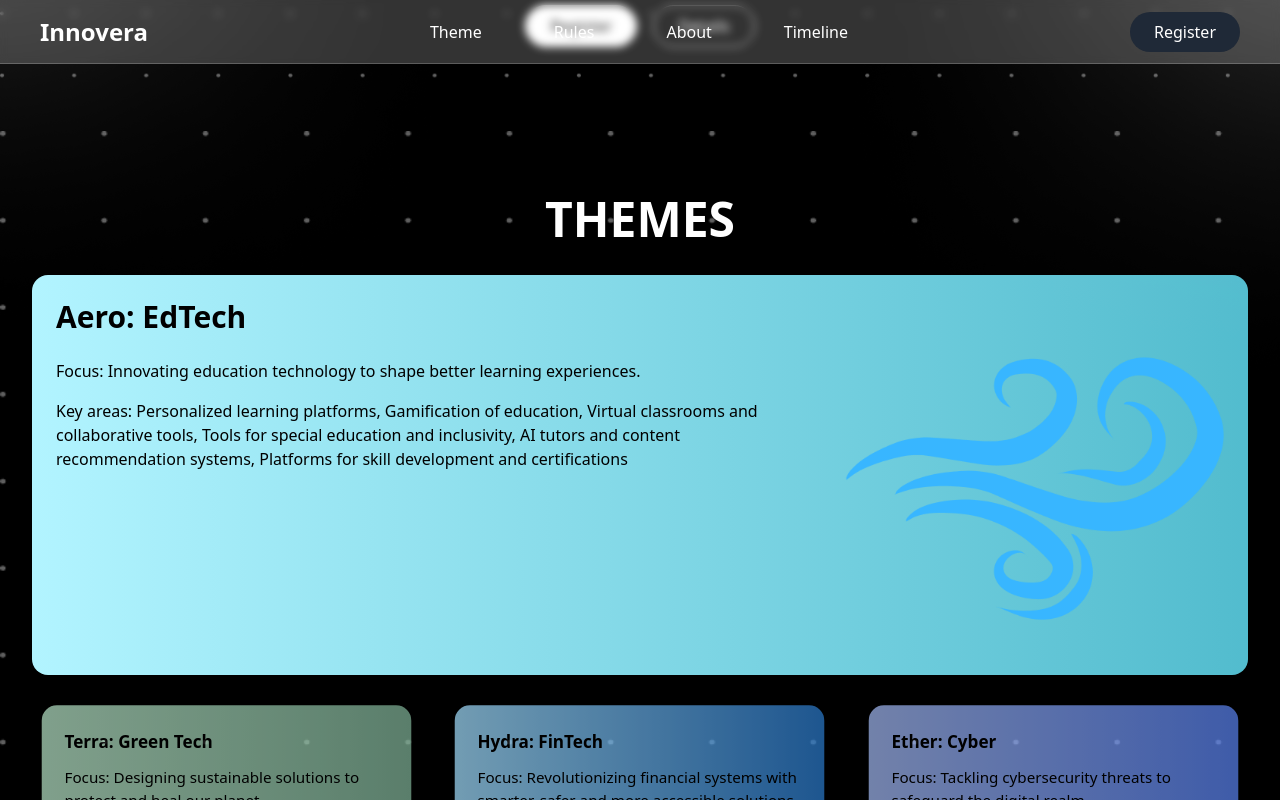
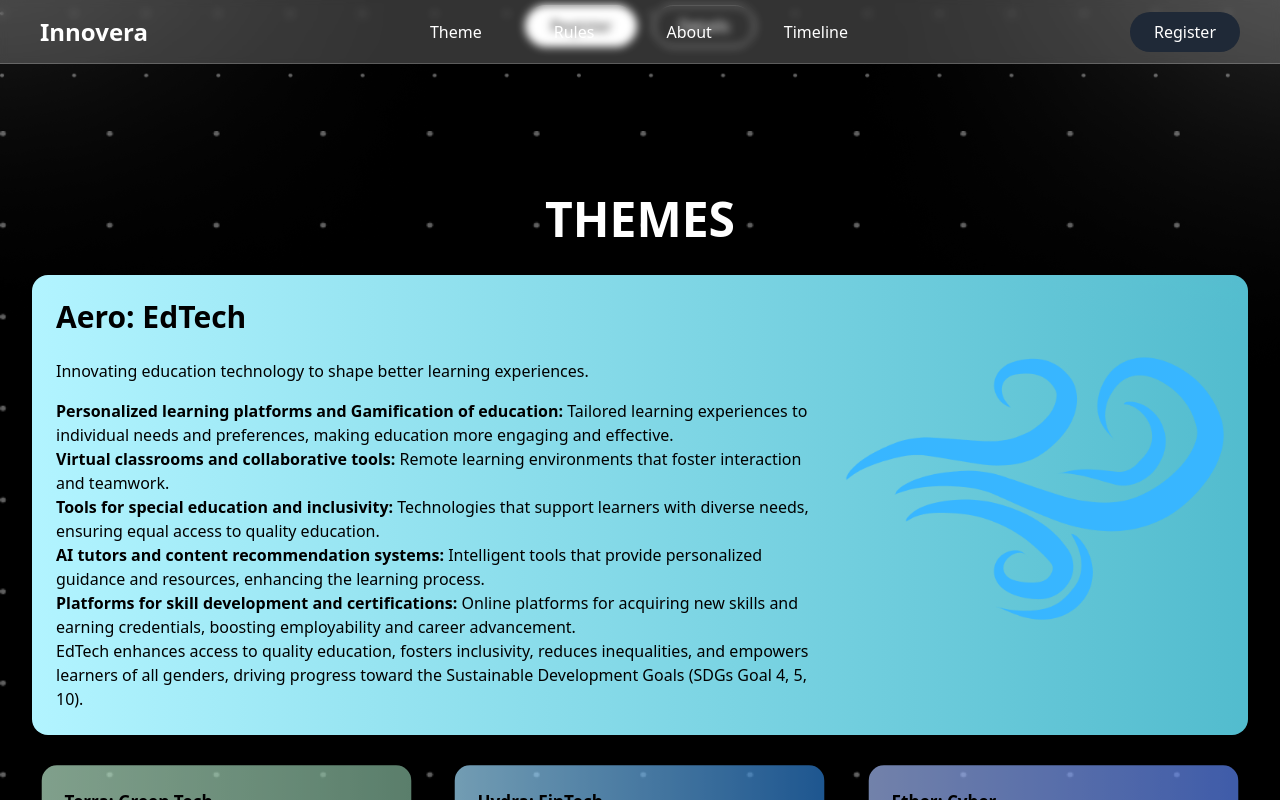
Before and after one commit to anni02th/Innovera, a React (Vite) app in the folder Innovera-me/: page / in a window 1280 px wide. Both pictures are taken after a click on the element 226 px from the left and 1069 px from the top of the page. Shown: the part 669-1469 px from the top of the page. Built offline with nearby package versions, Linux system fonts and the light colour scheme.

Commit message:
working..

```diff
--- a/Innovera-me/src/components/Navbar.jsx
+++ b/Innovera-me/src/components/Navbar.jsx
@@ -40,26 +40,28 @@ const DesktopMenu = ({ scrolled }) => (
     ))}
   </div>
 );
-
-// Mobile Menu Component
+// Mobile Menu Component - Updated
 const MobileMenu = ({ isOpen, onClose }) => (
   <div
-    className={`fixed top-0 left-0 w-3/4 h-full bg-black text-white shadow-lg z-50 md:hidden transform transition-transform duration-300 ${
+    className={`fixed top-16 left-0 w-full h-[calc(100vh-4rem)] bg-black/95 text-white shadow-lg z-[60] md:hidden transform transition-transform duration-300 ${
       isOpen ? "translate-x-0" : "-translate-x-full"
     }`}
   >
-    <div className="flex h-16 justify-between items-center px-4 py-3 border-b border-white/20">
-      <div className="text-lg font-bold">Menu</div>
-      <button className="text-white text-2xl" onClick={onClose}>
+    <div className="flex flex-col h-full">
+      <div className="flex justify-end p-4">
+        <button
+          className="text-white text-2xl hover:text-gray-300 transition-colors"
+          onClick={onClose}
+        >
           <FaTimes />
         </button>
       </div>
-    <div className="flex-1 flex bg-black flex-col justify-center gap-4 px-4">
+      <div className="flex-1 flex flex-col items-center gap-6 px-4">
         {navItems.map((item) => (
           <NavLink
             key={item.to}
             to={item.to}
-          className="hover:bg-gray-700 hover:text-white"
+            className="text-2xl hover:text-gray-300 transition-colors"
             onClick={onClose}
           >
             {item.name}
@@ -67,15 +69,15 @@ const MobileMenu = ({ isOpen, onClose }) => (
         ))}
         <Link
           to="https://unstop.com/p/innov-era-national-level-hackathon-kkwagh-college-of-engineering-and-researchnashik-1374664"
-        className="bg-gray-800 text-white hover:bg-gray-600 text-center"
+          className="text-2xl px-8 py-3 w-40 bg-white/10 hover:bg-white/20 rounded-full transition-colors"
           onClick={onClose}
         >
           Register
         </Link>
       </div>
     </div>
+  </div>
 );
-
 // Navbar Component
 const Navbar = () => {
   const [sidebarOpen, setSidebarOpen] = useState(false);
--- a/Innovera-me/src/components/element/ThemeCard.jsx
+++ b/Innovera-me/src/components/element/ThemeCard.jsx
@@ -5,38 +5,134 @@ const themes = [
     title: "Aero: EdTech",
     gradient: "bg-gradient-to-r from-[#B2F4FF] to-[#52BCCE]",
     image: "/wind.png",
-    description: "Focus: Innovating education technology to shape better learning experiences.",
-    additionalContent: "Key areas: Personalized learning platforms, Gamification of education, Virtual classrooms and collaborative tools, Tools for special education and inclusivity, AI tutors and content recommendation systems, Platforms for skill development and certifications",
+    description: "Innovating education technology to shape better learning experiences.",
+    additionalContent: (
+      <>
+        <p>
+          <b>Personalized learning platforms and Gamification of education:</b> Tailored learning experiences to individual needs and preferences, making education more engaging and effective.
+        </p>
+        <p>
+          <b>Virtual classrooms and collaborative tools:</b> Remote learning environments that foster interaction and teamwork.
+        </p>
+        <p>
+          <b>Tools for special education and inclusivity:</b> Technologies that support learners with diverse needs, ensuring equal access to quality education.
+        </p>
+        <p>
+          <b>AI tutors and content recommendation systems:</b> Intelligent tools that provide personalized guidance and resources, enhancing the learning process.
+        </p>
+        <p>
+          <b>Platforms for skill development and certifications:</b> Online platforms for acquiring new skills and earning credentials, boosting employability and career advancement.
+        </p>
+        <p>EdTech enhances access to quality education, fosters inclusivity, reduces inequalities, and empowers learners of all genders, driving progress toward the Sustainable Development Goals (SDGs Goal 4, 5, 10).</p>
+      </>
+    ),
   },
   {
     title: "Terra: Green Tech",
     gradient: "bg-gradient-to-r from-[#B7E4C7] to-[#81B499]",
     image: "/ground.png",
-    description: "Focus: Designing sustainable solutions to protect and heal our planet.",
-    additionalContent: "Key areas:Renewable energy solutions (solar, wind, etc.), Waste management and recycling innovations, Smart agriculture and water management, Carbon footprint reduction technologies, Eco-friendly transportation systems",
+    description: "Designing sustainable solutions to protect and heal our planet.",
+    additionalContent: (
+      <>
+        <p>
+          <b>Renewable energy solutions (solar, wind, etc.):</b> Technologies that harness clean energy sources to reduce reliance on fossil fuels and mitigate climate change.
+        </p>
+        <p>
+          <b>Solid and E-waste management and recycling innovations:</b> Efficient systems for managing and repurposing waste, minimizing environmental impact.
+        </p>
+        <p>
+          <b>Smart agriculture and water management:</b> Sustainable practices that optimize resource use in agriculture, ensuring food security while protecting the environment.
+        </p>
+        <p>
+          <b>Eco-friendly transportation systems:</b> Innovative transportation solutions that reduce emissions and promote sustainable mobility.
+        </p>
+         <p>
+          <b>Green building and sustainable construction practices:</b> Environmentally conscious building design and construction methods that minimize resource consumption and environmental impact.
+        </p>
+        <p>Green technologies drive climate action, promote clean energy, foster responsible consumption, and safeguard ecosystems, advancing the Sustainable Development Goals (SDGs Goal 7, 11, 12, 13, 15).</p>
+      </>
+    ),
   },
   {
     title: "Hydra: FinTech",
     gradient: "bg-gradient-to-r from-[#A3DFFF] to-[#2B7BCD]",
     image: "/water.png",
-    description: "Focus: Revolutionizing financial systems with smarter, safer and more accessible solutions.",
-    additionalContent: "Key areas:Digital payments and wallets, Blockchain and cryptocurrency innovations, Fraud detection and prevention systems, Investment and wealth management platforms, Financial inclusion and accessibility tools, Banking automation using AI/ML.",
+    description: "Revolutionizing financial systems with smarter, safer, and more accessible solutions.",
+    additionalContent: (
+      <>
+        <p>
+          <b>Digital payments and wallets:</b> Secure and convenient electronic payment methods that streamline transactions and enhance financial inclusion.
+        </p>
+        <p>
+          <b>Blockchain and cryptocurrency innovations:</b> Decentralized technologies that enable secure and transparent financial transactions, potentially transforming the financial landscape.
+        </p>
+        <p>
+          <b>Fraud detection and prevention systems:</b> Advanced technologies that detect and prevent fraudulent financial activities, ensuring the integrity of financial systems.
+        </p>
+        <p>
+          <b>Financial inclusion and accessibility tools:</b> Solutions that provide financial services to underserved populations, promoting economic empowerment and reducing inequality.
+        </p>
+        <p>
+          <b>Banking automation using AI/ML:</b> Artificial intelligence and machine learning applications that automate banking processes, improving efficiency and customer experience.
+        </p>
+        <p>FinTech accelerates financial inclusion, fosters economic growth, reduces poverty, and bridges inequality gaps, aligning with the Sustainable Development Goals (SDGs Goal 1, 8, 9, 10)</p>
+      </>
+    ),
   },
   {
     title: "Ether: Cyber",
     gradient: "bg-gradient-to-r from-[#A3B9F3] to-[#5A83F1]",
     image: "/space.png",
-    description: "Focus: Tackling cybersecurity threats to safeguard the digital realm.",
-    additionalContent: "Key areas:Cyber threat detection and mitigation tools, Data encryption and secure communication, Identity and access management solutions, Network security innovations, Cloud security enhancements, Ethical hacking and penetration testing",
+    description: "Managing cybersecurity threats to safeguard the digital realm.",
+    additionalContent: (
+      <>
+        <p>
+          <b>Cyber threat detection and mitigation tools:</b> Technologies that identify and respond to cyberattacks, protecting digital assets and infrastructure.
+        </p>
+        <p>
+          <b>Data encryption and secure communication:</b> Methods for securing data transmission and storage, ensuring confidentiality and integrity.
+        </p>
+        <p>
+          <b>Identity and access management solutions:</b> Systems that control user access to digital resources, preventing unauthorized access and data breaches.
+        </p>
+        <p>
+          <b>Cloud and Network security enhancements:</b> Security measures that protect cloud-based and network-connected systems from cyber threats.
+        </p>
+        <p>
+          <b>Ethical hacking and penetration testing:</b> Authorized security assessments that identify vulnerabilities in systems and networks, enabling proactive remediation.
+        </p>
+        <p>Cybersecurity protects networks, data, and systems through encryption, threat detection, and risk management while ensuring compliance and user awareness,driving progress toward the Sustainable Development Goals (SDGs 4, 9, 11, 16).</p>
+      </>
+    ),
   },
   {
     title: "Ignis: Next Gen",
     gradient: "bg-gradient-to-r from-[#FFD7B5] to-[#EAAC76]",
     image: "/fire.png",
-    description: "Focus: Creating futuristic tech that transforms how we live, work, and play.",
-    additionalContent: "Key areas:Artificial Intelligence and Machine Learning applications, Internet of Things (IoT) for smart living, Augmented Reality (AR) and Virtual Reality (VR) experiences, Robotics and automation, 5G and connectivity advancements",
+    description: "Creating futuristic tech that transforms how we live, work, and play.",
+    additionalContent: (
+      <>
+        <p>
+          <b>Artificial Intelligence, Machine Learning and Deep Learning:</b> Technologies that enable machines to learn from data, automate tasks, and make intelligent decisions.
+        </p>
+        <p>
+          <b>Augmented Reality (AR) and Virtual Reality (VR) experiences:</b> Immersive technologies that blend the real and virtual worlds, creating engaging and interactive experiences.
+        </p>
+        <p>
+          <b>Internet of Things (IoT), Robotics and automation:</b> Connected devices and automated systems that enhance efficiency, productivity, and convenience.
+        </p>
+        <p>
+          <b>Quantum Computing:</b> A revolutionary computing paradigm that has the potential to solve complex problems beyond the reach of classical computers.
+        </p>
+        <p>
+          <b>5G and connectivity advancements:</b> High-speed wireless technologies that enable faster data transfer, seamless communication, and new applications.
+        </p>
+        <p>Next-gen technologies fuel innovation, enhance quality education, promote sustainable consumption, and empower future leaders, driving progress toward the Sustainable Development Goals (SDGs Goal 4, 8, 9, 12).</p>
+      </>
+    ),
   },
 ];
+
 
 const ThemesSection = () => {
   const [expandedIndex, setExpandedIndex] = useState(null);
@@ -62,7 +158,7 @@ const ThemesSection = () => {
               key={index}
               className={`transition-all duration-500 ease-in-out ${
                 expandedIndex === index
-                  ? "col-span-1 md:col-span-2 lg:col-span-3 h-[500px] md:h-[400px]"
+                  ? "col-span-1 md:col-span-2 lg:col-span-3 h-[500px] md:h-fit"
                   : "h-[250px]"
               }`}
             >
```
Lines whose indentation alone changed are shown as unchanged.
